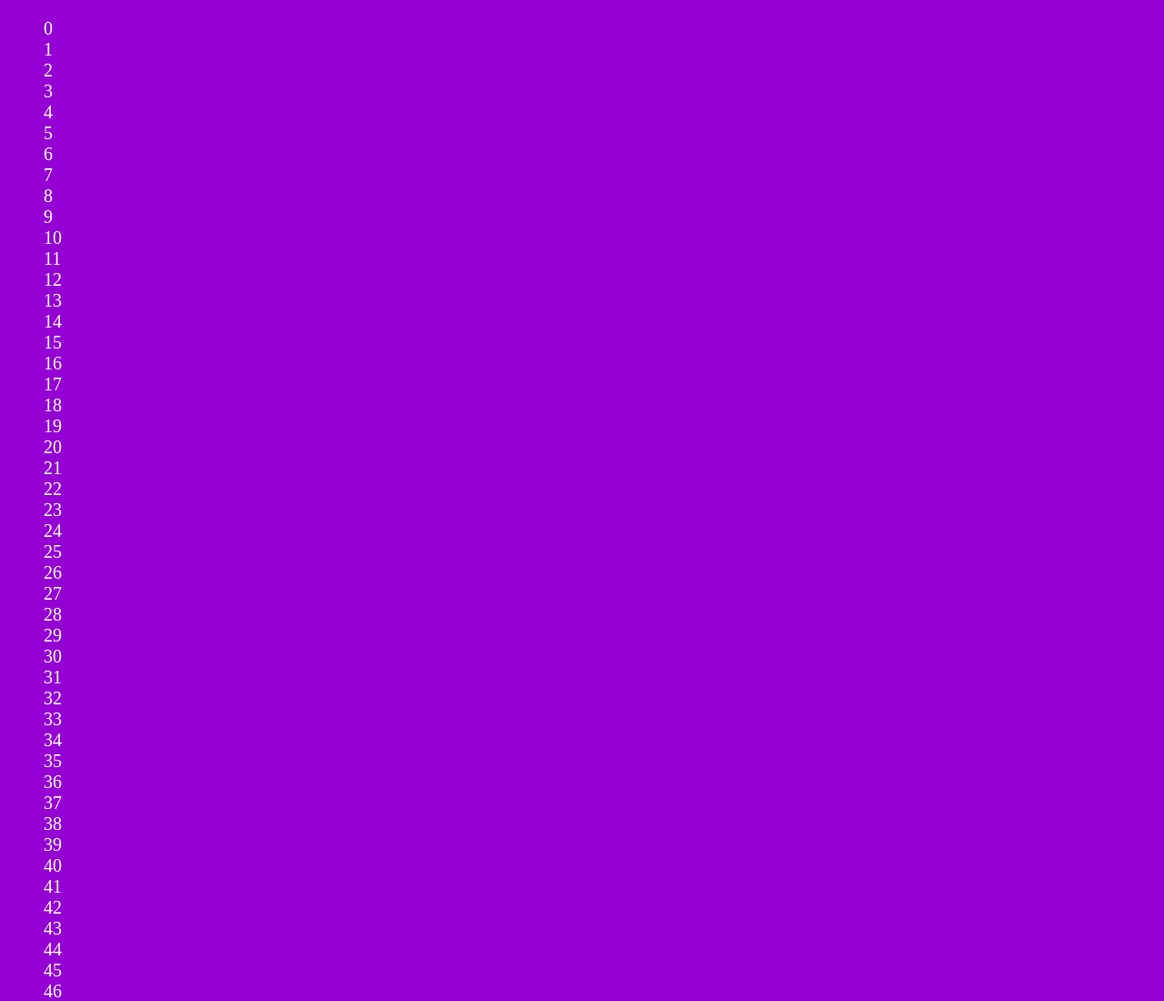
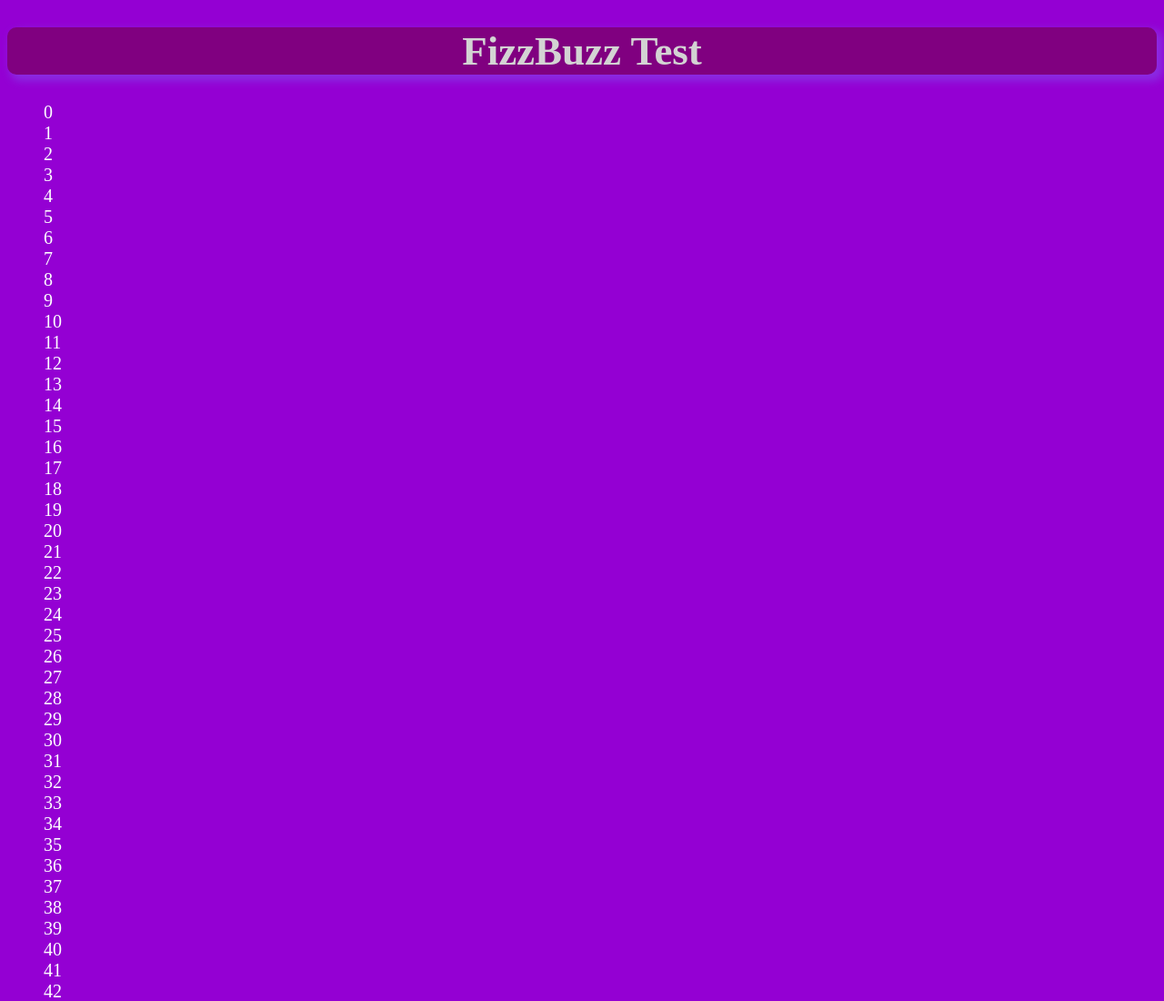
Before and after one commit to simo7878/js-fizzbuzz, a plain HTML site: page index.html in a window 1280 px wide. Shown: the top 1100 px of the page at 91% size. Drawn offline with Linux system fonts and the light colour scheme.

Commit message:
css decoration

```diff
--- a/css/style.css
+++ b/css/style.css
@@ -1,7 +1,17 @@
 body {
 background-color: #9400d3;
 }
-
+.container {
+  width: 100%;
+  background-color: purple;
+  border-radius: 10px;
+  box-shadow:  5px 5px 10px 2px #8a2be2;
+}
+h1 {
+  font-size: 45px;
+  text-align: center;
+  color: lightgrey;
+}
 #lista_numeri {
   list-style: none;
   color: white;
--- a/index.html
+++ b/index.html
@@ -6,6 +6,9 @@
     <title>FizzBuzzTest</title>
   </head>
   <body>
+    <div class="container">
+      <h1>FizzBuzz Test</h1>
+    </div>
     <ul id="lista_numeri">
 
     </ul>
```
